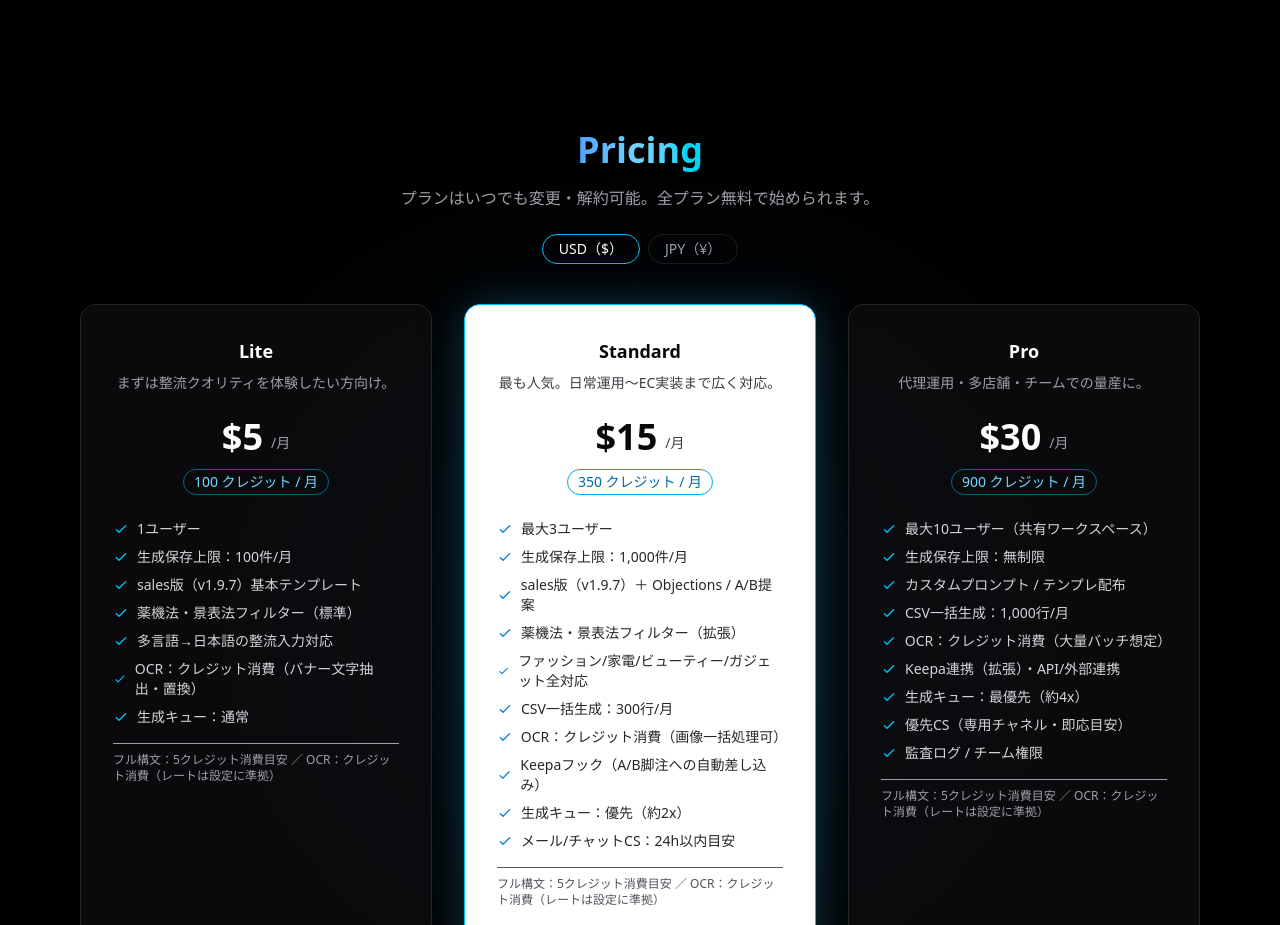
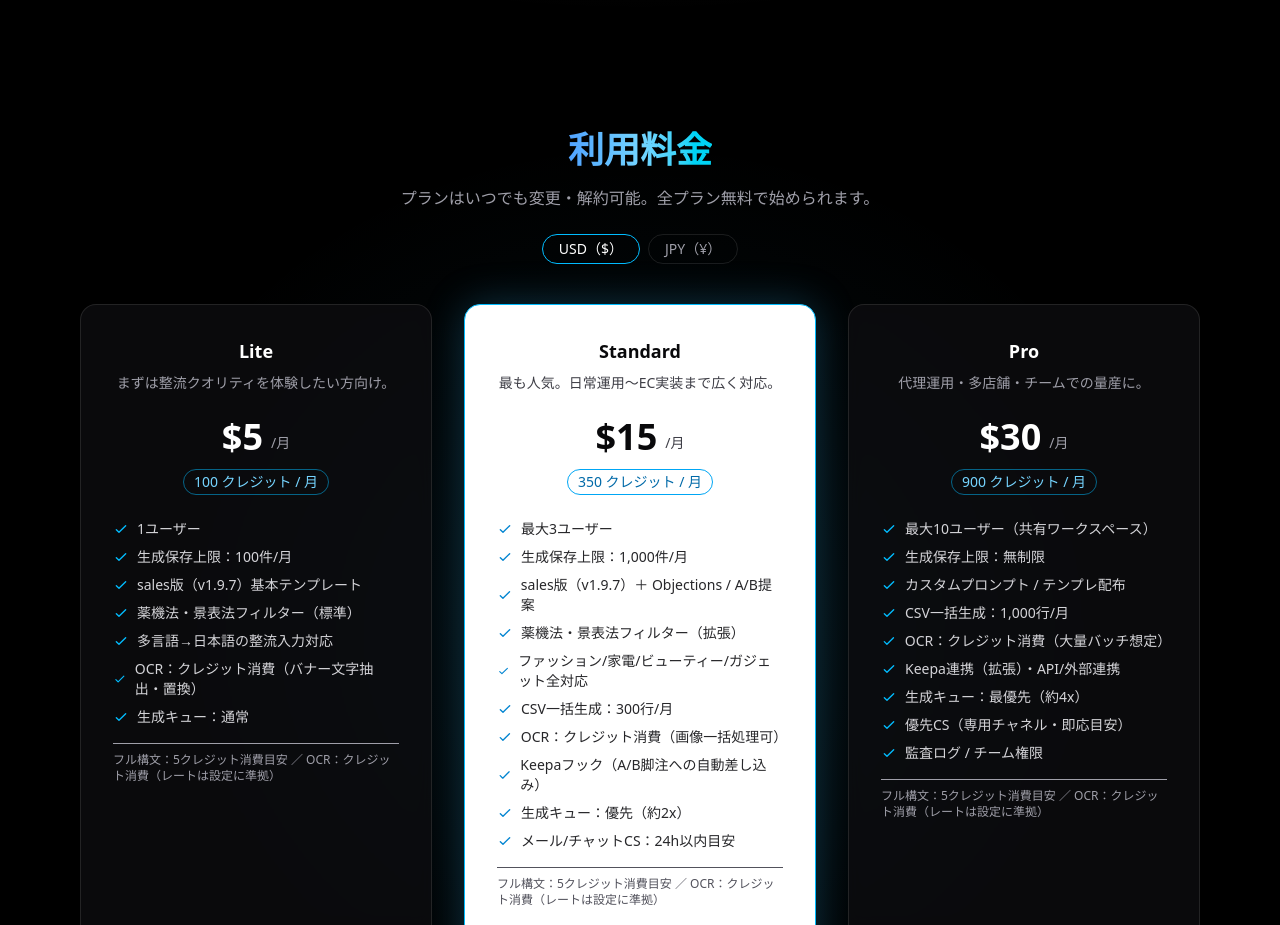
Before and after one commit to Waltz0820/boostsuite-app, a Next.js app: page / in a window 1280 px wide. Shown: the part 4260-5185 px from the top of the page. Built offline with nearby package versions, Linux system fonts and the light colour scheme.

Commit message:
feat: 変更内容

```diff
--- a/app/components/PricingDark.tsx
+++ b/app/components/PricingDark.tsx
@@ -98,7 +98,7 @@ export default function PricingDark({
         {/* Heading */}
         <h2 className="text-3xl md:text-4xl font-bold mb-4">
           <span className="bg-gradient-to-r from-blue-400 via-sky-300 to-cyan-400 bg-clip-text text-transparent">
-            Pricing
+            利用料金
           </span>
         </h2>
         <p className="text-zinc-400 mb-6 text-[15px] md:text-base">
```
